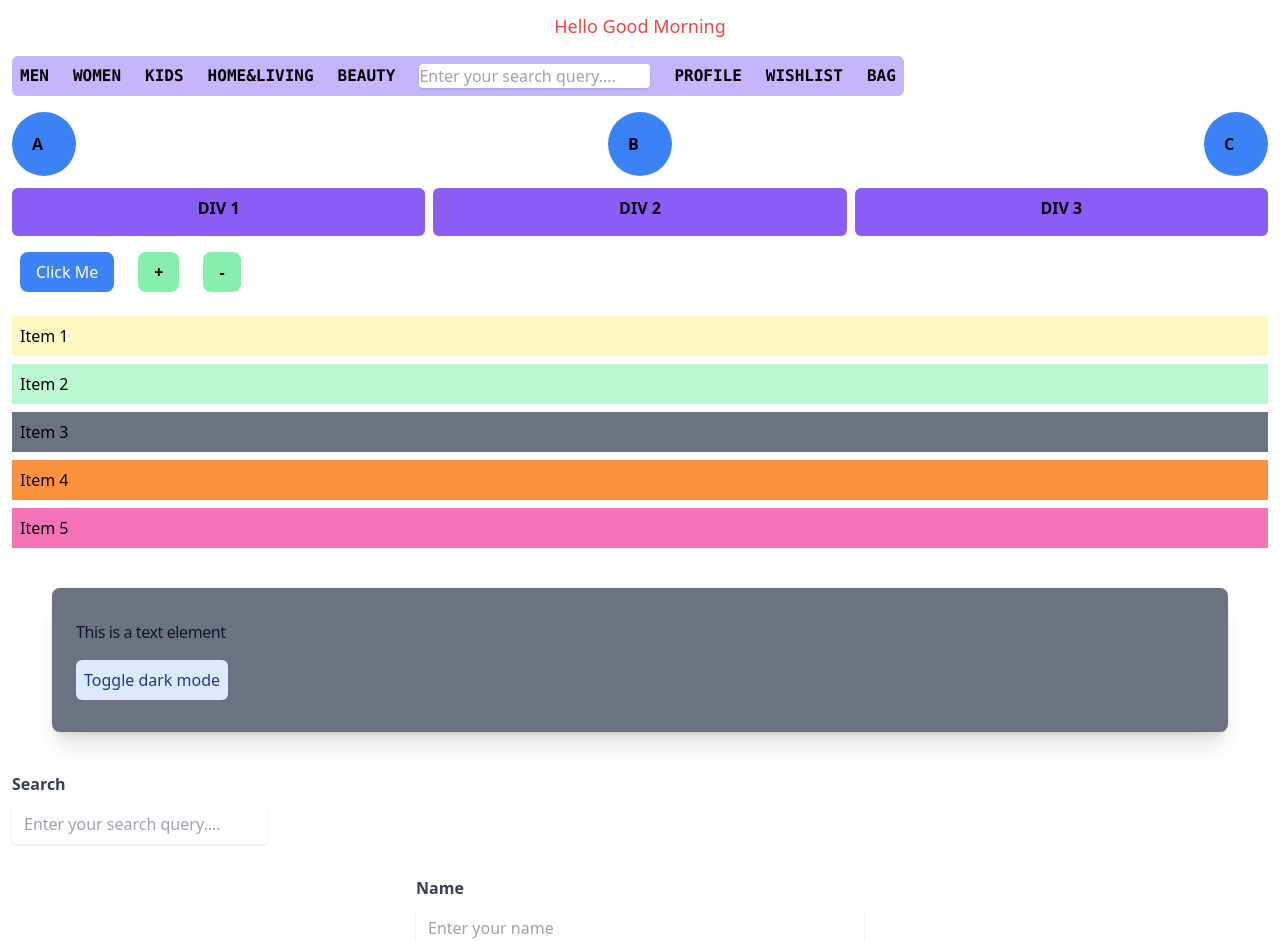
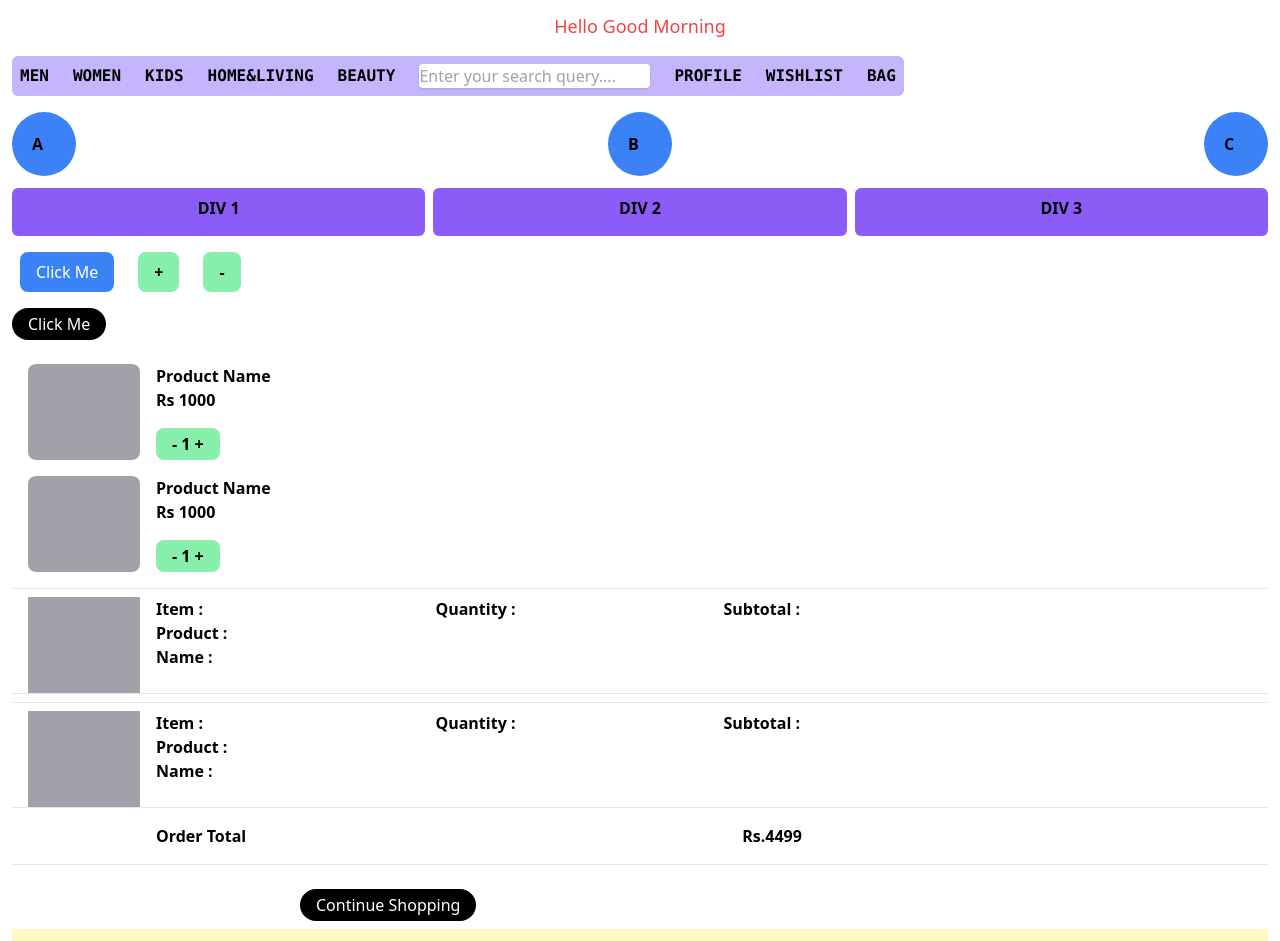
Before and after one commit to vivekanand-digi/tailwind-basics, a React (Create React App) app: page / in a window 1280 px wide. Shown: the top 941 px of the page. Built offline with nearby package versions, Linux system fonts and the light colour scheme.

Commit message:
implemented grid & names

```diff
--- a/src/App.jsx
+++ b/src/App.jsx
@@ -48,6 +48,102 @@ function App() {
         </button>
         <button class="rounded-lg bg-green-300 px-4 py-2 font-bold">+</button>
         <button class="rounded-lg bg-green-300 px-4 py-2 font-bold">-</button>
+      </div>
+
+      <div>
+        <button class=" rounded-2xl bg-black px-4 py-1 text-white ">
+          Click Me
+        </button>
+      </div>
+
+      <br></br>
+      <div class="flex">
+        <div class="px-4">
+          <div class="bg-zinc-400 h-24 w-28 rounded-lg"></div>
+        </div>
+        <div>
+          <span class="font-semibold">Product Name</span>
+          <div>
+            <span class="font-semibold">Rs 1000</span>
+          </div>
+          <button class="rounded-lg bg-green-300 px-4 py-1 font-bold my-4">
+            - 1 +
+          </button>
+        </div>
+      </div>
+
+      <div class="flex">
+        <div class="px-4">
+          <div class="bg-zinc-400 h-24 w-28 rounded-lg"></div>
+        </div>
+        <div>
+          <span class="font-semibold">Product Name</span>
+          <div>
+            <span class="font-semibold">Rs 1000</span>
+          </div>
+          <button class="rounded-lg bg-green-300 px-4 py-1 font-bold my-4">
+            - 1 +
+          </button>
+        </div>
+      </div>
+
+      <hr class="px-6 py-1"></hr>
+      <div class="flex">
+        <div class="px-4">
+          <div class="bg-zinc-400 h-24 w-28"></div>
+        </div>
+        <div>
+          <span class="font-semibold">Item :</span>
+          <div>
+            <span class="font-semibold">Product :</span>
+          </div>
+          <span class="font-semibold">Name :</span>
+        </div>
+        <div class="ml-52 text-center">
+          <span class="font-semibold">Quantity :</span>
+        </div>
+        <div class="ml-52 text-center">
+          <span class="font-semibold">Subtotal :</span>
+        </div>
+      </div>
+      <hr class="px-6 py-1"></hr>
+
+      <hr class="px-6 py-1"></hr>
+      <div class="flex">
+        <div class="px-4">
+          <div class="bg-zinc-400 h-24 w-28"></div>
+        </div>
+        <div>
+          <span class="font-semibold">Item :</span>
+          <div>
+            <span class="font-semibold">Product :</span>
+          </div>
+          <span class="font-semibold">Name :</span>
+        </div>
+        <div class="ml-52 text-center">
+          <span class="font-semibold">Quantity :</span>
+        </div>
+        <div class="ml-52 text-center">
+          <span class="font-semibold">Subtotal :</span>
+        </div>
+      </div>
+
+      <hr></hr>
+      <div class="flex py-4 px-36">
+        <div>
+          <span class="font-semibold">Order Total </span>
+        </div>
+        <div class="ml-52 text-center  px-72">
+          <span class="font-semibold">Rs.4499 </span>
+        </div>
+      </div>
+
+      <hr></hr>
+      <br></br>
+      <div>
+        <button class="ml-72 rounded-2xl bg-black px-4 py-1 text-white ">
+          Continue Shopping
+        </button>
       </div>
 
       <ul class="my-2 space-y-2">
@@ -172,9 +268,9 @@ function App() {
             <span class="font-semibold">Item 5 </span>
           </div>
         </div>
-        <div >
-          <div class="bg-zinc-400 rounded-lg shadow-lg h-10 w-40 flex grid-cols-2 gap-3"></div>
-          <div class="my-4 bg-zinc-400 rounded-lg shadow-lg h-10 w-40 flex grid-cols-2 gap-3"></div>
+        <div>
+          <div class="bg-zinc-400 rounded-lg shadow-lg h-10 w-40 flex grid-cols-2"></div>
+          <div class="my-4 bg-zinc-400 rounded-lg shadow-lg h-10 w-40 flex grid-cols-2"></div>
         </div>
       </div>
     </main>
```
